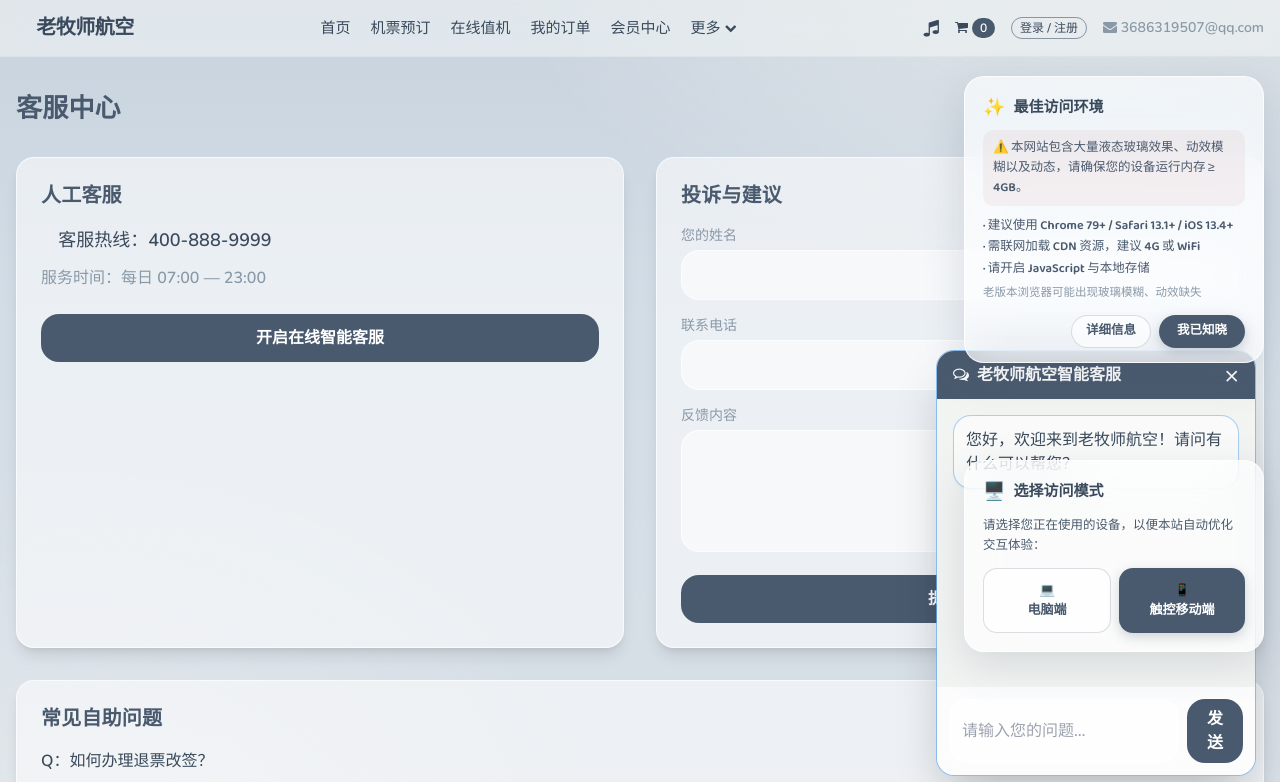
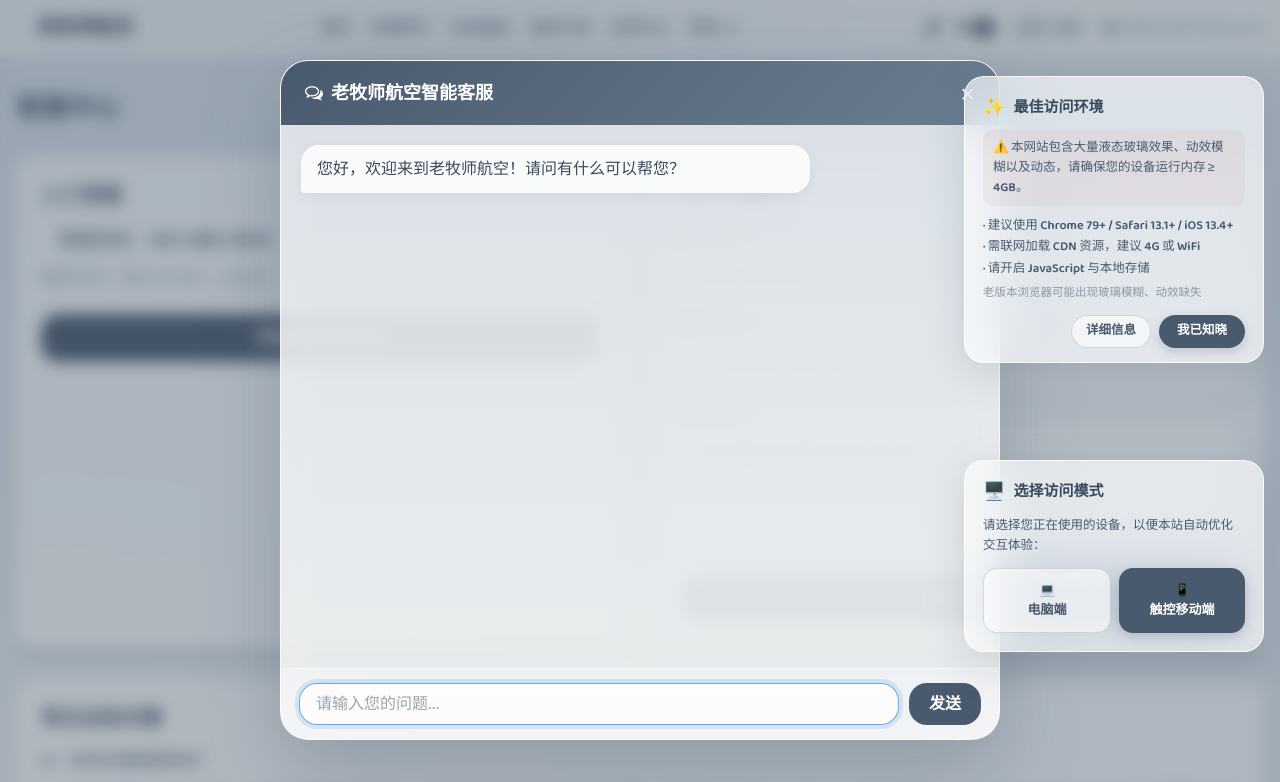
Before and after one commit to huchuyue9178/lmsairlines, a plain HTML site: page customer.html in a window 1280 px wide. Both pictures are taken after a click on the button "开启在线智能客服". Shown: the top 782 px of the page. Drawn offline with nearby package versions, Linux system fonts and the light colour scheme.

Commit message:
feat: 在线客服改为屏幕正中间大弹窗(玻璃模态+遮罩模糊+弹性动画); 意见反馈表单必填校验(姓名/手机号/反馈内容,空值红边提示+手机号格式校验)

```diff
--- a/customer.html
+++ b/customer.html
@@ -5,9 +5,49 @@
     <meta name="viewport" content="width=device-width, initial-scale=1.0">
     <title>在线客服 | 老牧师航空</title>
     <script src="https://cdn.tailwindcss.com/3.4.16"></script>
-    <script src="assets/tailwind-config.js?v=20260920mm"></script>
+    <script src="assets/tailwind-config.js?v=20260920nn"></script>
     <link href="https://cdn.jsdelivr.net/npm/font-awesome@4.7.0/css/font-awesome.min.css" rel="stylesheet">
-    <link rel="stylesheet" href="assets/style.css?v=20260920mm">
+    <link rel="stylesheet" href="assets/style.css?v=20260920nn">
+    <style>
+        /* 客服大弹窗 */
+        .chat-mask{
+            position:fixed;inset:0;
+            background:rgba(58,74,92,0.35);
+            backdrop-filter:blur(8px);
+            -webkit-backdrop-filter:blur(8px);
+            z-index:80;
+            display:flex;align-items:center;justify-content:center;
+            opacity:0;pointer-events:none;
+            transition:opacity .3s ease;
+        }
+        .chat-mask.show{opacity:1;pointer-events:auto;}
+        .chat-modal{
+            width:min(720px,92vw);
+            height:min(680px,88vh);
+            background:rgba(255,255,255,0.75);
+            backdrop-filter:blur(30px) saturate(180%);
+            -webkit-backdrop-filter:blur(30px) saturate(180%);
+            border:1px solid rgba(255,255,255,0.8);
+            border-radius:28px;
+            box-shadow:0 30px 80px rgba(74,90,110,0.3);
+            display:flex;flex-direction:column;
+            overflow:hidden;
+            transform:scale(.92) translateY(20px);
+            transition:transform .35s cubic-bezier(.2,.9,.3,1.2);
+        }
+        .chat-mask.show .chat-modal{transform:scale(1) translateY(0);}
+        .chat-modal-head{
+            padding:18px 24px;
+            background:linear-gradient(135deg,#4a5a6e,#6b7e92);
+            color:#fff;
+            display:flex;justify-content:space-between;align-items:center;
+        }
+        .chat-modal-body{flex:1;overflow-y:auto;padding:20px;background:linear-gradient(180deg,rgba(216,223,230,0.5),rgba(242,244,242,0.5));}
+        .chat-modal-input{padding:14px 18px;border-top:1px solid rgba(255,255,255,0.6);background:rgba(255,255,255,0.5);display:flex;gap:10px;}
+        .msg-bot{background:rgba(255,255,255,0.85);padding:12px 16px;border-radius:18px 18px 18px 4px;box-shadow:0 4px 12px rgba(74,90,110,0.08);max-width:75%;}
+        .msg-user{background:linear-gradient(135deg,#4a5a6e,#6b7e92);color:#fff;padding:12px 16px;border-radius:18px 18px 4px 18px;box-shadow:0 4px 12px rgba(74,90,110,0.2);max-width:75%;margin-left:auto;}
+        .field-err{border-color:#d9534f !important;background:#fff5f5;}
+    </style>
 </head>
 <body class="text-textDark">
     <div id="siteHeader"></div>
@@ -18,15 +58,24 @@
                 <h3 class="text-xl font-bold text-gold mb-4">人工客服</h3>
                 <p class="text-lg mb-3"><i class="fa fa-phone text-gold mr-2"></i>客服热线：400-888-9999</p>
                 <p class="text-textGray mb-6">服务时间：每日 07:00 — 23:00</p>
-                <button id="openChatBtn" onclick="toggleChat()" class="btn-hover w-full bg-gold text-primary font-bold py-3 rounded-global">开启在线智能客服</button>
+                <button onclick="toggleChat()" class="btn-hover w-full bg-gold text-primary font-bold py-3 rounded-global">开启在线智能客服</button>
             </div>
             <div class="bg-card card-gold p-6 rounded-global shadow-lg">
                 <h3 class="text-xl font-bold text-gold mb-4">投诉与建议</h3>
                 <div class="space-y-4">
-                    <div><label class="block text-sm text-textGray mb-1">您的姓名</label><input type="text" class="w-full border rounded-global px-4 py-3 focus:border-gold outline-none"></div>
-                    <div><label class="block text-sm text-textGray mb-1">联系电话</label><input type="tel" class="w-full border rounded-global px-4 py-3 focus:border-gold outline-none"></div>
-                    <div><label class="block text-sm text-textGray mb-1">反馈内容</label><textarea rows="4" class="w-full border rounded-global px-4 py-3 focus:border-gold outline-none"></textarea></div>
-                    <button onclick="alert('反馈已提交，感谢您的建议！')" class="btn-hover w-full bg-gold text-white font-bold py-3 rounded-global">提交反馈</button>
+                    <div>
+                        <label class="block text-sm text-textGray mb-1">您的姓名 <span class="text-red-500">*</span></label>
+                        <input id="fbName" type="text" class="w-full border rounded-global px-4 py-3 focus:border-gold outline-none" placeholder="请输入您的姓名">
+                    </div>
+                    <div>
+                        <label class="block text-sm text-textGray mb-1">联系电话 <span class="text-red-500">*</span></label>
+                        <input id="fbPhone" type="tel" class="w-full border rounded-global px-4 py-3 focus:border-gold outline-none" placeholder="请输入您的联系电话">
+                    </div>
+                    <div>
+                        <label class="block text-sm text-textGray mb-1">反馈内容 <span class="text-red-500">*</span></label>
+                        <textarea id="fbMsg" rows="4" class="w-full border rounded-global px-4 py-3 focus:border-gold outline-none" placeholder="请详细描述您遇到的问题或建议"></textarea>
+                    </div>
+                    <button onclick="submitFeedback()" class="btn-hover w-full bg-gold text-white font-bold py-3 rounded-global">提交反馈</button>
                 </div>
             </div>
         </div>
@@ -42,20 +91,25 @@
             </div>
         </div>
     </main>
-    <div id="chatPanel" class="hidden fixed bottom-6 right-6 w-80 bg-card rounded-global shadow-2xl z-50 overflow-hidden border border-gold/40">
-        <div class="bg-gold text-primary px-4 py-3 flex justify-between items-center">
-            <span class="font-bold"><i class="fa fa-comments-o mr-2"></i>老牧师航空智能客服</span>
-            <button onclick="toggleChat()" class="text-primary text-2xl leading-none">&times;</button>
-        </div>
-        <div id="chatBody" class="h-72 overflow-y-auto p-4 space-y-3 bg-bgPage"></div>
-        <div class="flex gap-2 p-3 bg-card">
-            <input id="chatInput" type="text" class="flex-1 border rounded-global px-3 py-2 outline-none focus:border-gold" placeholder="请输入您的问题…">
-            <button onclick="sendChat()" class="bg-gold text-primary font-bold px-4 py-2 rounded-global btn-hover">发送</button>
+
+    <!-- 客服大弹窗（屏幕正中间） -->
+    <div id="chatMask" class="chat-mask">
+        <div class="chat-modal">
+            <div class="chat-modal-head">
+                <span class="font-bold text-lg"><i class="fa fa-comments-o mr-2"></i>老牧师航空智能客服</span>
+                <button onclick="toggleChat()" class="text-2xl leading-none hover:opacity-80">&times;</button>
+            </div>
+            <div id="chatBody" class="chat-modal-body space-y-3"></div>
+            <div class="chat-modal-input">
+                <input id="chatInput" type="text" class="flex-1 border rounded-global px-4 py-2 outline-none focus:border-gold bg-white/70" placeholder="请输入您的问题…">
+                <button onclick="sendChat()" class="bg-gold text-primary font-bold px-5 py-2 rounded-global btn-hover">发送</button>
+            </div>
         </div>
     </div>
+
     <div id="siteFooter"></div>
-    <script src="assets/data.js?v=20260920mm"></script>
-    <script src="assets/common.js?v=20260920mm"></script>
+    <script src="assets/data.js?v=20260920nn"></script>
+    <script src="assets/common.js?v=20260920nn"></script>
     <script>
         const chatBody=document.getElementById("chatBody");
         function botReply(text){
@@ -65,12 +119,60 @@
             if(t.includes("行李"))return "行李额度：经济舱20KG / 超经25KG / 商务30KG / 头等40KG，超重按对应航线票价的1.5%/公斤收取。详见【服务指南】。";
             if(t.includes("人工"))return "如需人工服务，请拨打客服热线 400-888-9999（每日 07:00-23:00）。";
             if(t.includes("登机")||t.includes("值机"))return "国内航班建议起飞前2小时到达机场，起飞前45分钟停止值机；国际航班建议提前3小时，并携带有效护照签证。";
-            return "您好，我是智能客服助手。您可以咨询退票、改签、行李、登机等问题，或输入“人工”转接人工客服。";
+            return "您好，我是智能客服助手。您可以咨询退票、改签、行李、登机等问题，或输入\"人工\"转接人工客服。";
         }
-        function appendMsg(who,text){const d=document.createElement("div");d.className=who==='bot'?'bg-card p-3 rounded-global shadow-sm border border-gold/30':'bg-gold text-primary p-3 rounded-global shadow-sm ml-8';d.textContent=text;chatBody.appendChild(d);chatBody.scrollTop=chatBody.scrollHeight;}
-        function toggleChat(){const p=document.getElementById("chatPanel");p.classList.toggle("hidden");if(!p.classList.contains("hidden")&&chatBody.children.length===0){appendMsg('bot','您好，欢迎来到老牧师航空！请问有什么可以帮您？');}}
-        function sendChat(){const inp=document.getElementById("chatInput");const t=inp.value.trim();if(!t)return;appendMsg('user',t);inp.value="";setTimeout(()=>{appendMsg('bot',botReply(t));},300);}
+        function appendMsg(who,text){
+            const d=document.createElement("div");
+            d.className=who==='bot'?'msg-bot':'msg-user';
+            d.textContent=text;
+            chatBody.appendChild(d);
+            chatBody.scrollTop=chatBody.scrollHeight;
+        }
+        function toggleChat(){
+            const mask=document.getElementById("chatMask");
+            mask.classList.toggle("show");
+            if(mask.classList.contains("show")&&chatBody.children.length===0){
+                appendMsg('bot','您好，欢迎来到老牧师航空！请问有什么可以帮您？');
+            }
+            if(mask.classList.contains("show")){
+                document.getElementById("chatInput").focus();
+            }
+        }
+        function sendChat(){
+            const inp=document.getElementById("chatInput");
+            const t=inp.value.trim();
+            if(!t)return;
+            appendMsg('user',t);
+            inp.value="";
+            setTimeout(()=>{appendMsg('bot',botReply(t));},300);
+        }
         document.getElementById("chatInput").addEventListener("keydown",e=>{if(e.key==="Enter")sendChat();});
+        // 点遮罩关闭
+        document.getElementById("chatMask").addEventListener("click",e=>{
+            if(e.target.id==="chatMask") toggleChat();
+        });
+
+        // 意见反馈校验
+        function submitFeedback(){
+            const name=document.getElementById("fbName");
+            const phone=document.getElementById("fbPhone");
+            const msg=document.getElementById("fbMsg");
+            let err=false;
+            [name,phone,msg].forEach(f=>f.classList.remove('field-err'));
+            if(!name.value.trim()){name.classList.add('field-err');err=true;}
+            if(!phone.value.trim()){phone.classList.add('field-err');err=true;}
+            else if(!/^1[3-9]\d{9}$/.test(phone.value.trim())){
+                alert("请输入正确的 11 位手机号");
+                phone.classList.add('field-err');return;
+            }
+            if(!msg.value.trim()){msg.classList.add('field-err');err=true;}
+            if(err){
+                alert("请完整填写姓名、联系电话与反馈内容后再提交");
+                return;
+            }
+            alert("反馈已提交，感谢您的建议！");
+            name.value="";phone.value="";msg.value="";
+        }
     </script>
 </body>
 </html>
```
Also changed, not shown: about.html (+4 -4 lines), activity-1.html (+4 -4 lines), booking.html (+4 -4 lines), cart.html (+4 -4 lines), checkin.html (+4 -4 lines), deals.html (+4 -4 lines), egg.html (+5 -5 lines), flight.html (+4 -4 lines), index.html (+11 -11 lines), member.html (+4 -4 lines), order.html (+4 -4 lines), policy.html (+4 -4 lines), routes.html (+5 -5 lines), shop.html (+4 -4 lines), 3 more files.
